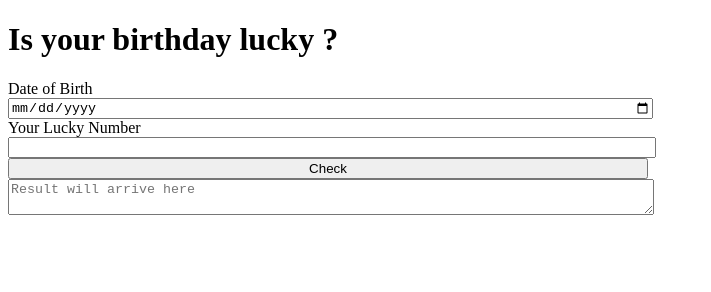
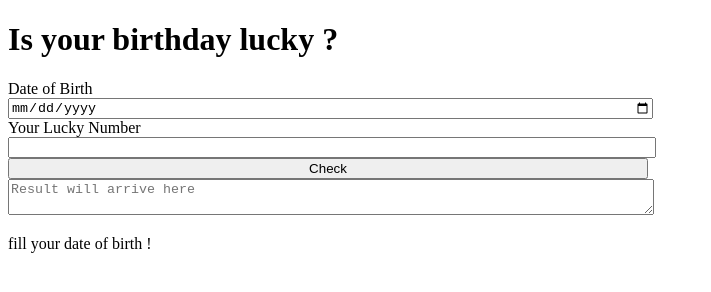
Before and after one commit to Cyborg-CS/Birthday-lucky-app, a plain HTML site: page index.html in a window 1280 px wide. Shown: the whole page, without its empty margins (0-711 px from the left). Drawn offline with Linux system fonts and the light colour scheme.

Commit message:
error message added

```diff
--- a/index.html
+++ b/index.html
@@ -16,6 +16,7 @@
     <input type="number" id="lucky-number">
     <button id="check-btn">Check</button>
     <textarea id="result-box" placeholder="Result will arrive here"></textarea>
+    <p id="error-message"></p>
 
     <script src="app.js" type="text/javascript"></script>
 </body>
```
